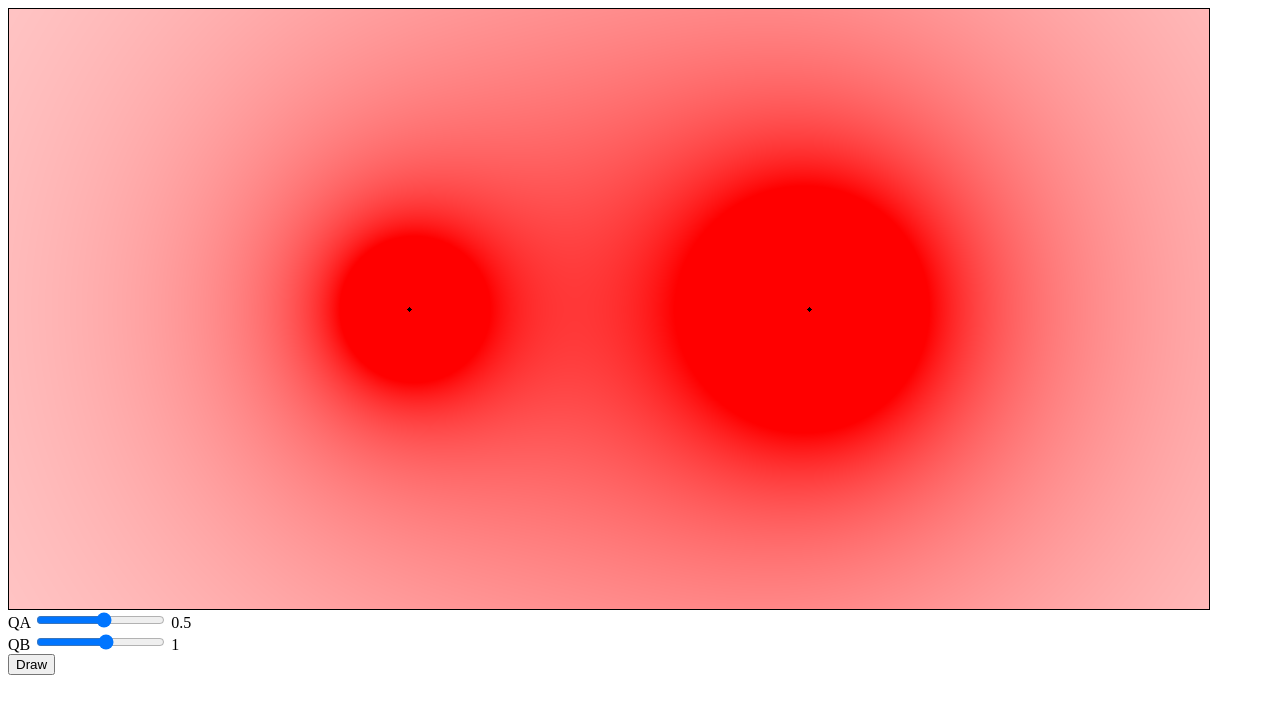
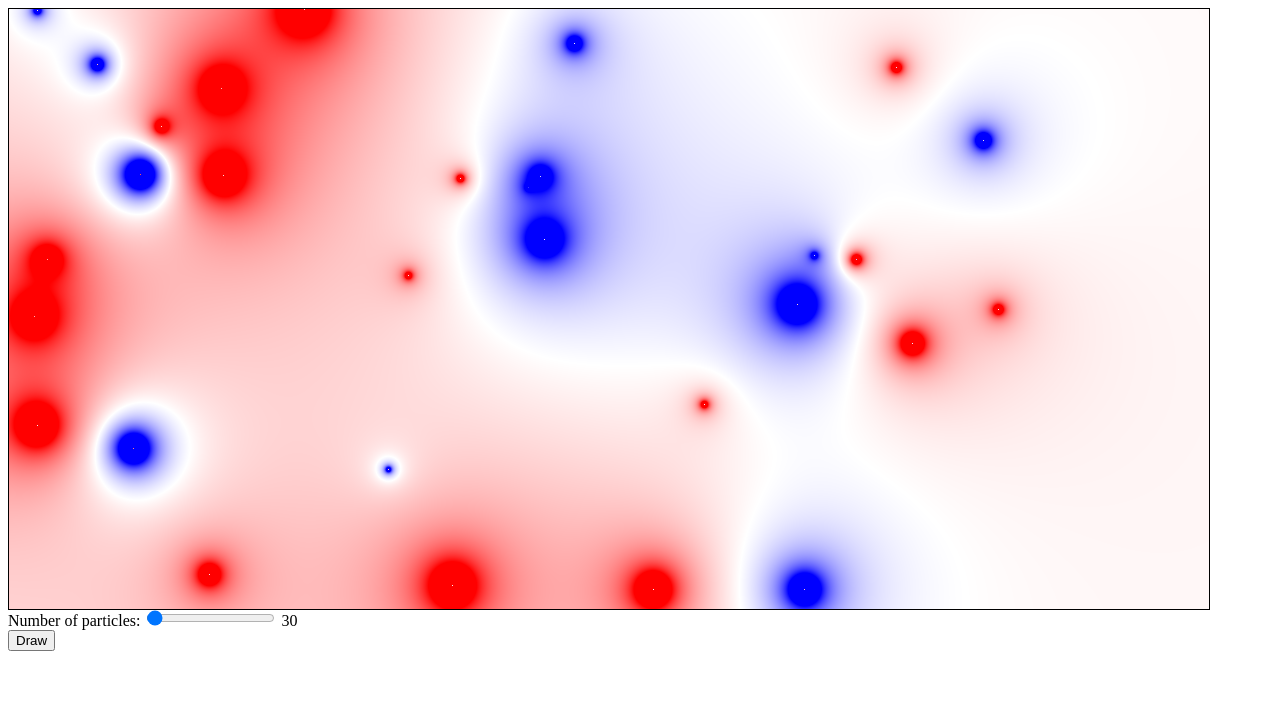
Before and after one commit to rbtdev/epot, a plain HTML site: page index.html in a window 1280 px wide. Drawn offline with Linux system fonts and the light colour scheme.

Commit message:
Added random particles

```diff
--- a/index.html
+++ b/index.html
@@ -2,7 +2,17 @@
 
 <head>
     <style>
-        #canvas {
+        .canvas {
+            height: 600px;
+        }
+
+        #epot {
+            position: absolute;
+            border: 1px solid black;
+        }
+
+        #efield {
+            position: absolute;
             border: 1px solid black;
         }
 
@@ -15,107 +25,122 @@
 </head>
 
 <body>
-    <canvas id='canvas' width='1200' height='600'></canvas>
-    <div class='slidecontainer'>
-        <span>QA</span>
-        <input type="range" min="-10" max="10" step=".01" value="1" class="slider" id="qaSlider" />
-        <span id='qaValue'></span>
+    <div class="canvas">
+        <canvas id='epot' width='1200' height='600'></canvas>
+        <canvas id='efield' width='1200' height='600'></canvas>
     </div>
     <div class='slidecontainer'>
-        <span>QB</span>
-        <input type="range" min="-10" max="10" step=".01" value="1" class="slider" id="qbSlider" />
-        <span id='qbValue'></span>
+        <span>Number of particles:</span>
+        <input type="range" min="1" max="10000" step="1" value="30" class="slider" id="countSlider" />
+        <span id='countValue'></span>
     </div>
     <div>
         <button id="startButton">Draw</button>
     </div>
+    <div>
+        <div id = 'progressBar'></div>
+    </div>
 </body>
 
 <script>
+    let charges = count => {
+        let charges = [];
+        for (charge = 0; charge < count; charge++) {
+            charges.push({
+                x: Math.floor(Math.random() * WIDTH),
+                y: Math.floor(Math.random() * HEIGHT),
+                q: Math.random() * 20 - 10
+            })
+        }
+        return charges;
+    };
+
     let sleep = ms => (new Promise(resolve => (setTimeout(resolve, ms))))
-    let canvas = document.getElementById('canvas');
-    let ctx = canvas.getContext('2d');
-    let qaSlider = document.getElementById('qaSlider');
-    let qaValue = document.getElementById('qaValue');
-    let qbSlider = document.getElementById('qbSlider');
-    let qbValue = document.getElementById('qbValue');
+    let epot = document.getElementById('epot');
+    let efield = document.getElementById('efield');
+    let epotCtx = epot.getContext('2d');
+    let efieldCtx = efield.getContext('2d');
+    let countSlider = document.getElementById('countSlider');
+    let countValue = document.getElementById('countValue');
     let startButton = document.getElementById('startButton');
-    const HEIGHT = canvas.height;
-    const WIDTH = canvas.width;
+    let progressBar = document.getElementById('progressBar');
+    let progress = ((count, total) => {
+        progressBar.innerHTML = `${count} out of ${total}`
+    });
+    countValue.innerHTML = countSlider.value;
+    const HEIGHT = epot.height;
+    const WIDTH = epot.width;
+
     let opts = {
-        ctx,
+        epot: epotCtx,
+        efield: efieldCtx,
+        gridSteps: 50,
         HEIGHT,
         WIDTH,
-        TL: .004,
-        XA: 400,
-        YA: HEIGHT / 2,
-        XB: 800,
-        YB: HEIGHT / 2,
-        QA: .5,
-        QB: 1,
+        charges: charges(countSlider.value)
     }
 
-    qaSlider.value = opts.QA;
-    qaValue.innerHTML = opts.QA;
-    qbSlider.value = opts.QB;
-    qbValue.innerHTML = opts.QB;
-
-    qaSlider.oninput = async function () {
-        opts.QA = this.value;
-        qaValue.innerHTML = opts.QA;
-    }
-
-    qbSlider.oninput = async function () {
-        opts.QB = this.value;
-        qbValue.innerHTML = opts.QB;
+    countSlider.oninput = function () {
+        countValue.innerHTML = this.value;
+        opts.charges = charges(this.value);
     }
 
 
     startButton.onclick = async function () {
-        render(opts);
+        render(opts, progress);
     }
 
-    render(opts).then(() => {
+    render(opts, progress).then(() => {
         console.log('Done');
     });
 
-    async function render(opts) {
-        let { ctx, HEIGHT, WIDTH, TL, XA, YA, XB, YB, QA, QB } = opts;
+
+    async function render(opts, onProgress) {
+        let { gridSteps, epot, efield, HEIGHT, WIDTH, charges } = opts;
+        let total = HEIGHT*WIDTH*charges.length;
+        let count = 0;
         let vMax = Number.NEGATIVE_INFINITY;
         let vMin = Number.POSITIVE_INFINITY;
-        let dy = [];
-        ctx.clearRect(0, 0, WIDTH, HEIGHT);
-        //await sleep(0);
-        for (let y = 0; y < HEIGHT; y++) dy.push(Math.pow((y - HEIGHT / 2), 2));
         let plot = [];
         for (let x = 0; x < WIDTH; x++) {
             plot.push([]);
-            let dxa = (x - XA) * (x - XA);
-            let dxb = (x - XB) * (x - XB);
+            for (charge of charges) charge.dx = (x - charge.x) * (x - charge.x);
             for (let y = 0; y < HEIGHT; y++) {
-                let v = 'point';
-                let da = Math.sqrt(dxa + dy[y]);
-                let db = Math.sqrt(dxb + dy[y]);
-                if (da > 2 && db > 2) {
-                    v = ((QA / da) + (QB / db));
-                    if (v > vMax) vMax = v;
-                    if (v < vMin) vMin = v;
+                let v = 0;
+                for (charge of charges) {
+                    charge.dy = (y - charge.y) * (y - charge.y);
+                    charge.dist = Math.sqrt(charge.dx + charge.dy);
+                    v += (charge.dist ? charge.q / charge.dist : 0);
+                    //await sleep(0);
+                    //if (count % 100 === 0) onProgress(count,total);
+                    //count++;
                 }
+                if (v > vMax) vMax = v;
+                if (v < vMin) vMin = v;
                 plot[x][y] = v;
             }
         }
 
+        // efield.clearRect(0, 0, WIDTH, HEIGHT);
+        // efield.fillStyle = '#000000';
+        // for (let x = 0; x < WIDTH; x += gridSteps) {
+        //     for (let y = 0; y < HEIGHT; y += gridSteps) {
+        //         efield.fillRect(x, y, 10, 10);
+        //     }
+        // }
+
+
+        epot.clearRect(0, 0, WIDTH, HEIGHT);
         let range = vMax - vMin;
         for (let x = 0; x < WIDTH; x++) {
             for (let y = 0; y < HEIGHT; y++) {
                 let v = plot[x][y];
                 let alpha = Math.abs(v / range) * 48;
-                let color;
-                if (v === 'point') color = '#000000';
-                else if (v > 0) color = `rgba(255,0,0,${alpha})`;
-                else color = `rgba(0,0,255,${alpha})`;
-                ctx.fillStyle = color;
-                ctx.fillRect(x, y, 1, 1);
+                let color = { r: 0, g: 0, b: 0 }
+                if (v > 0) color.r = 255;
+                else color.b = 255;
+                epot.fillStyle = `rgba(${color.r}, ${color.g}, ${color.b}, ${alpha})`;
+                epot.fillRect(x, y, 1, 1);
             }
             await sleep(0);
         }
```
